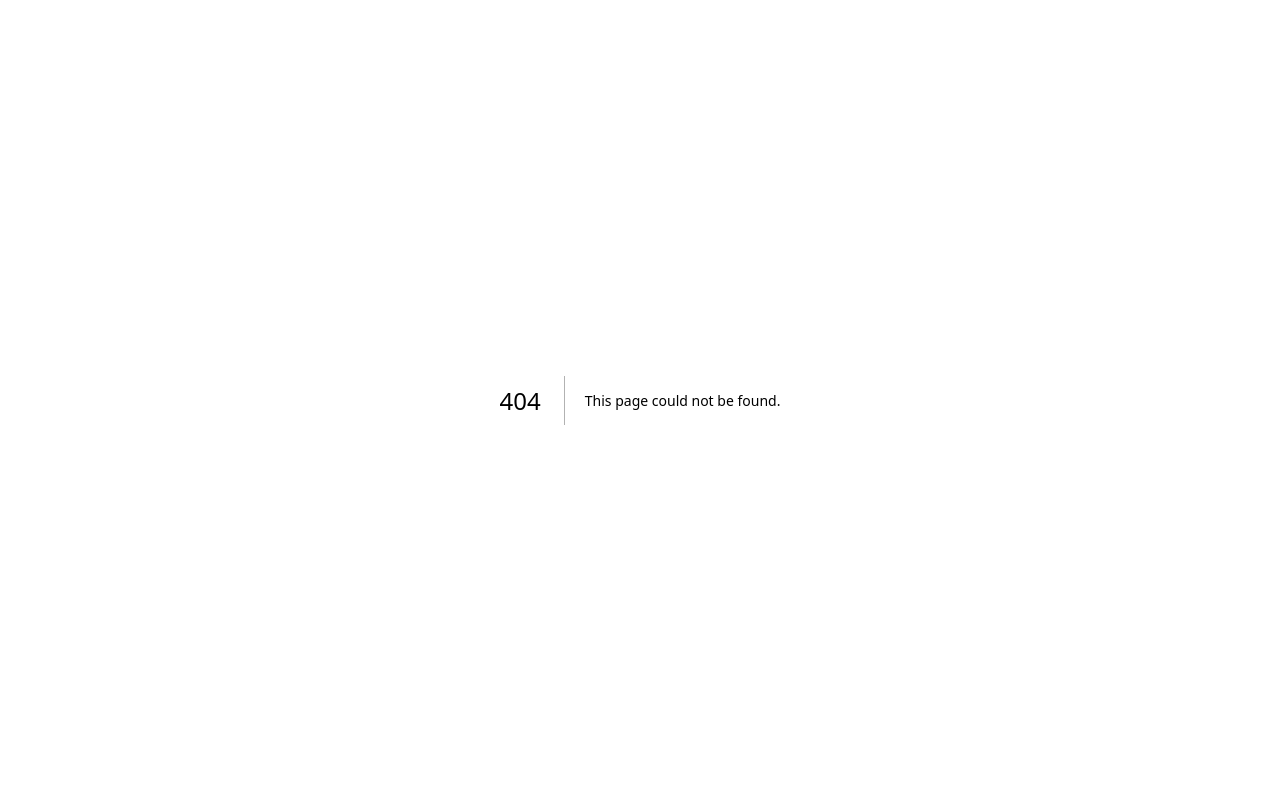
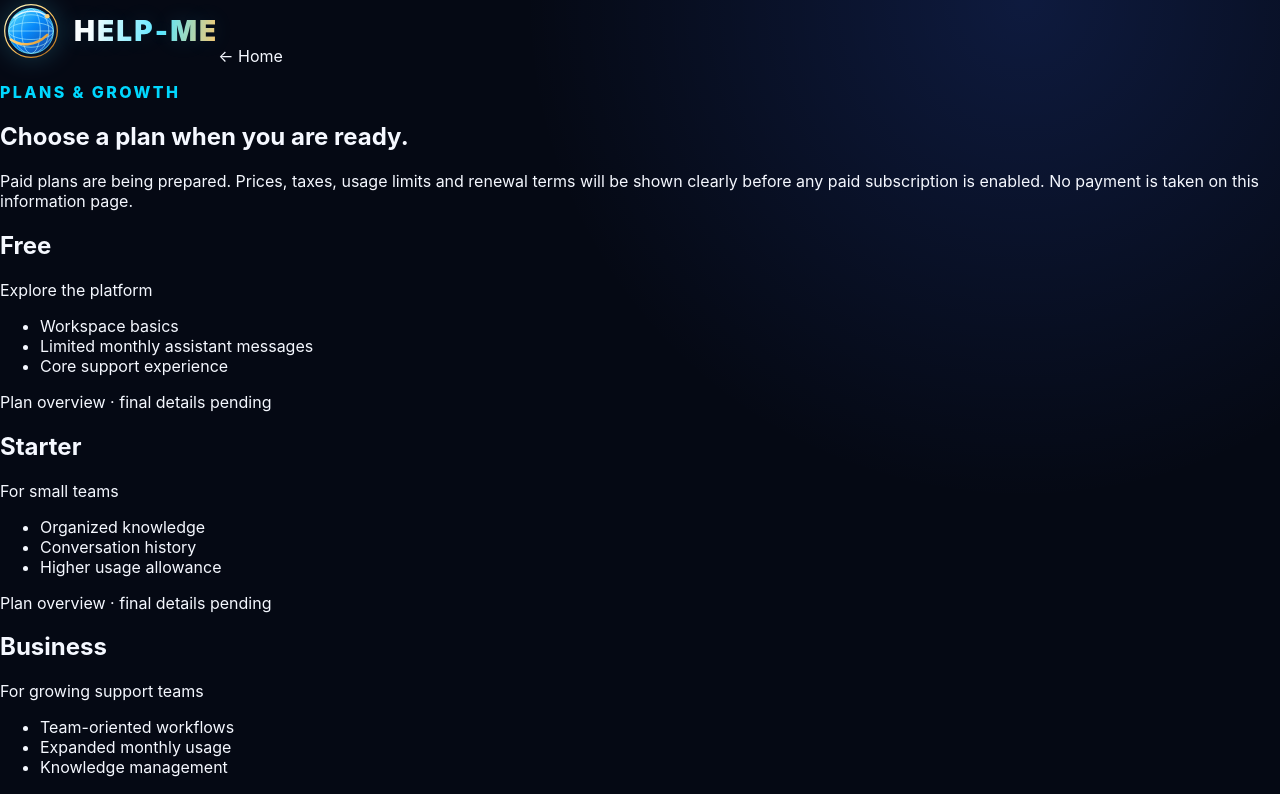
Before and after one commit to saiedahm/HELP-ME-NEW, a Next.js app: page /pricing in a window 1280 px wide. Before the commit this address had no page. Shown: the top 794 px of the page. Built offline with nearby package versions, Linux system fonts and the light colour scheme.

Commit message:
build: add supporting HELP-ME pages and site metadata

```diff
--- /dev/null
+++ b/app/pricing/page.tsx
@@ -0,0 +1,4 @@
+import Link from "next/link";
+import Brand from "../brand";
+const plans=[{name:"Free",detail:"Explore the platform",items:["Workspace basics","Limited monthly assistant messages","Core support experience"]},{name:"Starter",detail:"For small teams",items:["Organized knowledge","Conversation history","Higher usage allowance"]},{name:"Business",detail:"For growing support teams",items:["Team-oriented workflows","Expanded monthly usage","Knowledge management"]},{name:"Pro",detail:"For higher-volume use",items:["Higher usage allowance","Advanced workflow potential","Designed to scale"]}];
+export default function PricingPage(){return <main className="legal-page"><header className="legal-header"><Brand/><Link href="/">← Home</Link></header><section className="legal-card"><p className="landing-eyebrow">PLANS & GROWTH</p><h1>Choose a plan when you are ready.</h1><p>Paid plans are being prepared. Prices, taxes, usage limits and renewal terms will be shown clearly before any paid subscription is enabled. No payment is taken on this information page.</p><div className="pricing-grid">{plans.map(p=><article className="pricing-card" key={p.name}><h2>{p.name}</h2><p>{p.detail}</p><ul>{p.items.map(i=><li key={i}>{i}</li>)}</ul><span className="pricing-status">Plan overview · final details pending</span></article>)}</div><p><Link href="/signup">Create an account</Link> · <Link href="/contact">Ask a question</Link></p></section></main>}
```
